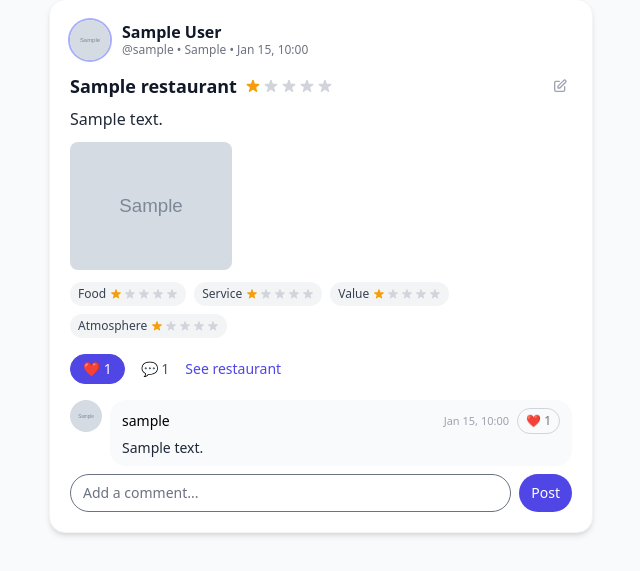
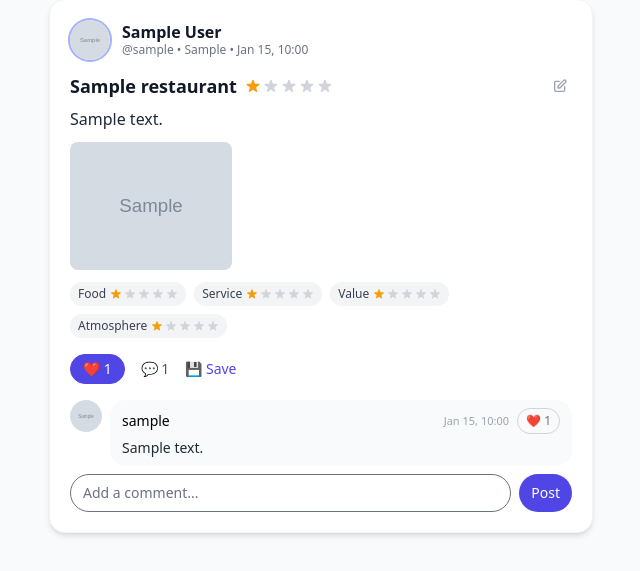
Before and after one commit to ratuja-reddy/oishii, a Django app: page / in a window 1280 px wide. Shown: the part 98-669 px from the top of the page, without its empty margins (319-959 px from the left). Run offline with Django 5.2, Linux system fonts and the light colour scheme; a user stored in the database is signed in; tables that the repository leaves empty hold one stand-in row (values such as "Sample post"); grey boxes marked "Sample" are stand-in pictures; data that the repository does not hold is empty; style sheets or scripts are compiled from the project's sources; some libraries are stand-ins or nearby versions.

Commit message:
feat: add to list from feed

```diff
--- a/templates/social/feed.html
+++ b/templates/social/feed.html
@@ -148,10 +148,12 @@
 
         <div class="text-sm text-gray-600">💬 {{ a.comment_count|default:0 }}</div>
 
-        <a class="text-sm font-medium text-indigo-600 hover:text-indigo-700 hover:underline"
-           href="{% url 'places:restaurant_detail' a.restaurant.id %}">
-          See restaurant
-        </a>
+        <button class="text-sm font-medium text-indigo-600 hover:text-indigo-700 hover:underline"
+                hx-get="{% url 'list_picker' a.restaurant.id %}"
+                hx-target="#modal"
+                hx-swap="innerHTML">
+          💾 Save
+        </button>
       </footer>
 
       <!-- Comments -->
```
